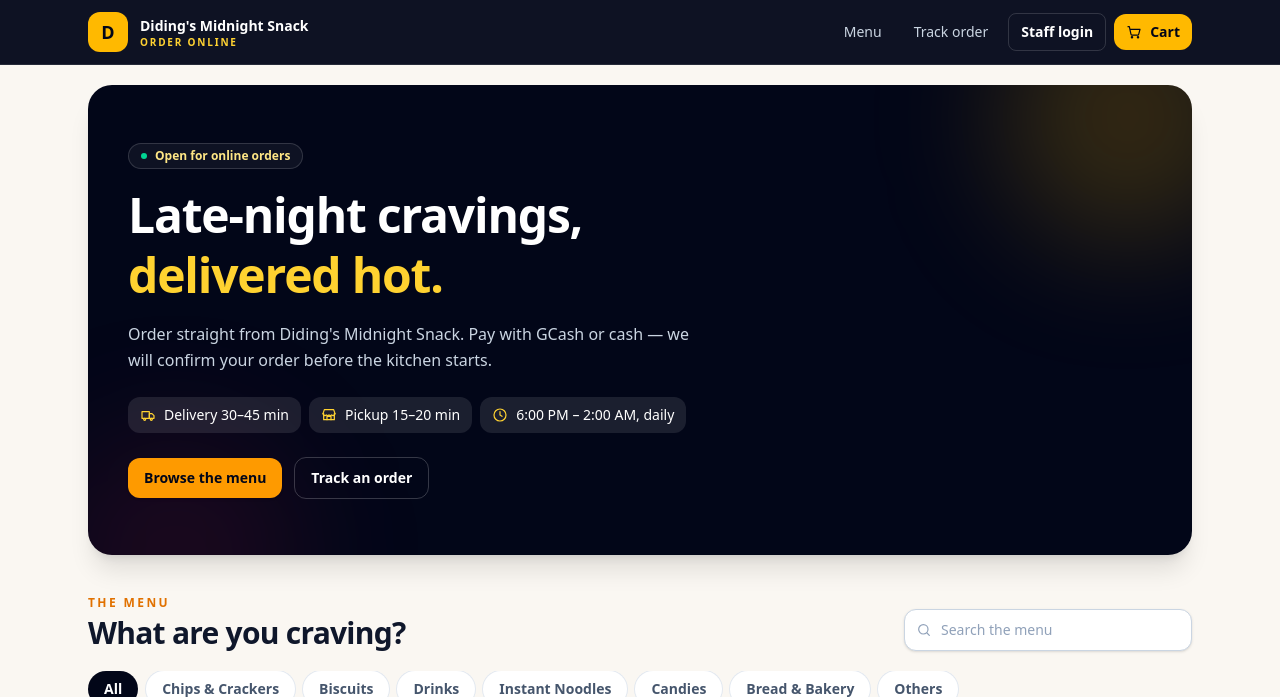
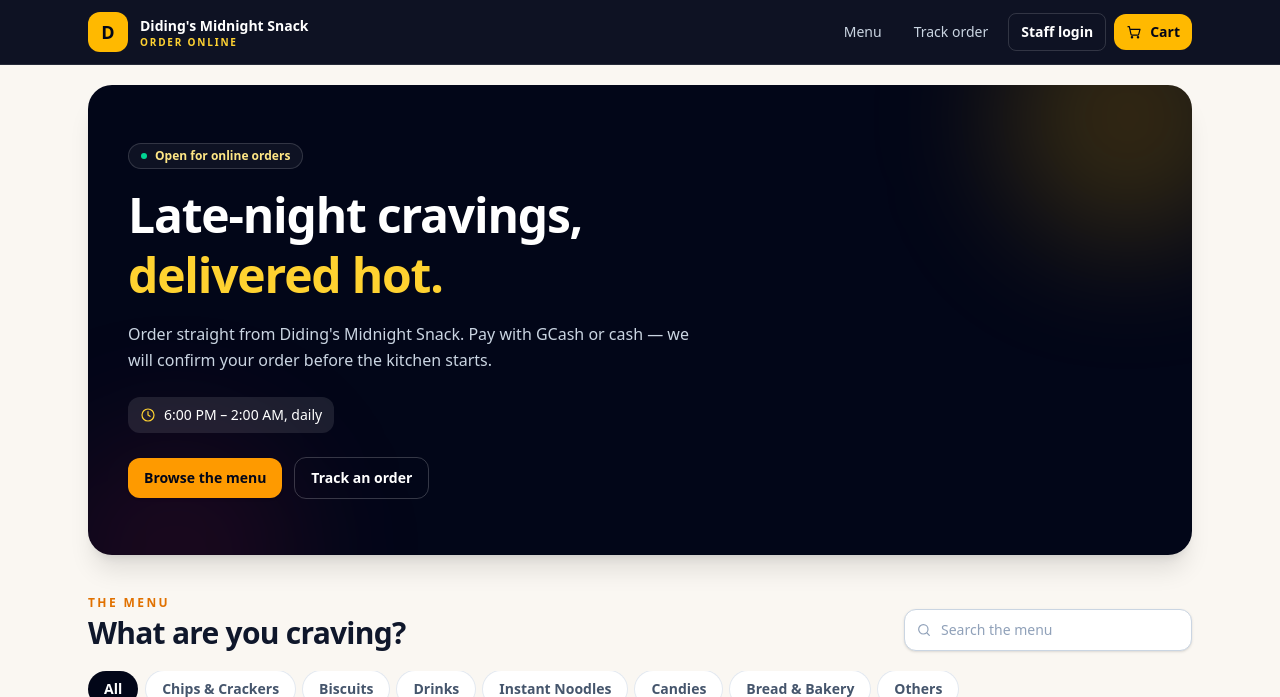
Before and after one commit to agorrero568688-lgtm/MidnightSnackSystem, a Laravel app: page / in a window 1280 px wide. Shown: the top 697 px of the page. Run offline with Laravel 12, Linux system fonts and the light colour scheme; data comes from the database, SQL or seed files in the repository; style sheets or scripts are compiled from the project's sources; some libraries are stand-ins or nearby versions.

Commit message:
Drop delivery/pickup time estimates from the public storefront

```diff
--- a/app/Livewire/Settings/Edit.php
+++ b/app/Livewire/Settings/Edit.php
@@ -45,10 +45,6 @@ class Edit extends Component
 
     public string $minimumOrderTotal = '0.00';
 
-    public string $deliveryEstimate = '';
-
-    public string $pickupEstimate = '';
-
     public string $gcashName = '';
 
     public string $gcashNumber = '';
@@ -86,8 +82,6 @@ class Edit extends Component
         $this->deliveryFee = (string) Setting::get('delivery_fee', '0.00');
         $this->freeDeliveryThreshold = (string) Setting::get('free_delivery_threshold', '0.00');
         $this->minimumOrderTotal = (string) Setting::get('minimum_order_total', '0.00');
-        $this->deliveryEstimate = (string) Setting::get('delivery_estimate');
-        $this->pickupEstimate = (string) Setting::get('pickup_estimate');
         $this->gcashName = (string) Setting::get('gcash_name');
         $this->gcashNumber = (string) Setting::get('gcash_number');
         $this->existingGcashQrPath = Setting::get('gcash_qr_path') ?: null;
@@ -109,8 +103,6 @@ class Edit extends Component
             'deliveryFee' => ['required', 'numeric', 'min:0', 'max:99999'],
             'freeDeliveryThreshold' => ['required', 'numeric', 'min:0', 'max:99999'],
             'minimumOrderTotal' => ['required', 'numeric', 'min:0', 'max:99999'],
-            'deliveryEstimate' => ['nullable', 'string', 'max:50'],
-            'pickupEstimate' => ['nullable', 'string', 'max:50'],
             'gcashName' => ['nullable', 'string', 'max:100'],
             'gcashNumber' => ['nullable', 'string', 'max:30'],
             'gcashQr' => ['nullable', 'image', 'max:2048'],
@@ -144,8 +136,6 @@ class Edit extends Component
             'delivery_fee' => Money::decimal(Money::cents($validated['deliveryFee'])),
             'free_delivery_threshold' => Money::decimal(Money::cents($validated['freeDeliveryThreshold'])),
             'minimum_order_total' => Money::decimal(Money::cents($validated['minimumOrderTotal'])),
-            'delivery_estimate' => $validated['deliveryEstimate'] ?? '',
-            'pickup_estimate' => $validated['pickupEstimate'] ?? '',
             'gcash_name' => $validated['gcashName'] ?? '',
             'gcash_number' => $validated['gcashNumber'] ?? '',
             'gcash_qr_path' => $this->existingGcashQrPath ?? '',
--- a/app/Models/Setting.php
+++ b/app/Models/Setting.php
@@ -31,8 +31,6 @@ class Setting extends Model
         'delivery_fee' => '39.00',
         'free_delivery_threshold' => '0',
         'minimum_order_total' => '0',
-        'delivery_estimate' => '30–45 min',
-        'pickup_estimate' => '15–20 min',
         'gcash_name' => '',
         'gcash_number' => '',
         'gcash_qr_path' => '',
--- a/app/Services/StorefrontService.php
+++ b/app/Services/StorefrontService.php
@@ -92,8 +92,6 @@ class StorefrontService
             'delivery_fee_cents' => Money::cents(Setting::get('delivery_fee', '0')),
             'free_delivery_threshold_cents' => Money::cents(Setting::get('free_delivery_threshold', '0')),
             'minimum_order_cents' => Money::cents(Setting::get('minimum_order_total', '0')),
-            'delivery_estimate' => Setting::get('delivery_estimate'),
-            'pickup_estimate' => Setting::get('pickup_estimate'),
             'gcash_name' => Setting::get('gcash_name'),
             'gcash_number' => Setting::get('gcash_number'),
             'gcash_qr_url' => $this->gcashQrUrl(),
--- a/database/seeders/SettingsSeeder.php
+++ b/database/seeders/SettingsSeeder.php
@@ -26,8 +26,6 @@ class SettingsSeeder extends Seeder
             'delivery_fee' => '39.00',
             'free_delivery_threshold' => '0',
             'minimum_order_total' => '0',
-            'delivery_estimate' => '30–45 min',
-            'pickup_estimate' => '15–20 min',
             'gcash_name' => '',
             'gcash_number' => '',
             'gcash_qr_path' => '',
--- a/resources/views/livewire/orders/board.blade.php
+++ b/resources/views/livewire/orders/board.blade.php
@@ -251,6 +251,9 @@
                             @if ($selected->confirmedBy)
                                 <span class="text-[11px] text-slate-500">Confirmed by {{ $selected->confirmedBy->name }}</span>
                             @endif
+                            @if ($selected->ready_at)
+                                <span class="text-[11px] text-slate-500">Ready since {{ $selected->ready_at->format('M d, h:i A') }}</span>
+                            @endif
                         </div>
 
                         <div class="mt-3 flex flex-wrap gap-2">
--- a/resources/views/orders/storefront.blade.php
+++ b/resources/views/orders/storefront.blade.php
@@ -22,16 +22,6 @@
                 </p>
 
                 <div class="mt-6 flex flex-wrap gap-2 text-sm">
-                    @if ($config['delivery_enabled'])
-                        <span class="inline-flex items-center gap-2 rounded-xl bg-white/10 px-3 py-2 font-medium">
-                            <x-icon name="truck" class="h-4 w-4 text-amber-300" /> Delivery {{ $config['delivery_estimate'] }}
-                        </span>
-                    @endif
-                    @if ($config['pickup_enabled'])
-                        <span class="inline-flex items-center gap-2 rounded-xl bg-white/10 px-3 py-2 font-medium">
-                            <x-icon name="store" class="h-4 w-4 text-amber-300" /> Pickup {{ $config['pickup_estimate'] }}
-                        </span>
-                    @endif
                     @if ($config['store_hours'])
                         <span class="inline-flex items-center gap-2 rounded-xl bg-white/10 px-3 py-2 font-medium">
                             <x-icon name="clock" class="h-4 w-4 text-amber-300" /> {{ $config['store_hours'] }}
--- a/resources/views/orders/track.blade.php
+++ b/resources/views/orders/track.blade.php
@@ -93,10 +93,8 @@
             <p class="mt-4 text-xs text-slate-500">
                 @if ($order->status === \App\Enums\OrderStatus::Completed)
                     Salamat po! We hope you enjoyed it.
-                @elseif ($order->isDelivery())
-                    Estimated delivery: {{ $config['delivery_estimate'] ?: 'as soon as possible' }}. Keep your phone nearby.
                 @else
-                    Estimated pickup: {{ $config['pickup_estimate'] ?: 'as soon as possible' }}. Wait for the “Ready” update before heading over.
+                    We'll call you when your order is ready{{ $order->isDelivery() ? ', so the rider can pick you up' : '' }}.
                 @endif
             </p>
         </div>
```
Also changed, not shown: resources/views/livewire/settings/edit.blade.php (+1 -13 lines), resources/views/orders/checkout.blade.php (+6 -8 lines), README.md, database/migrations/2026_11_23_000012_drop_estimate_settings.php (added).
